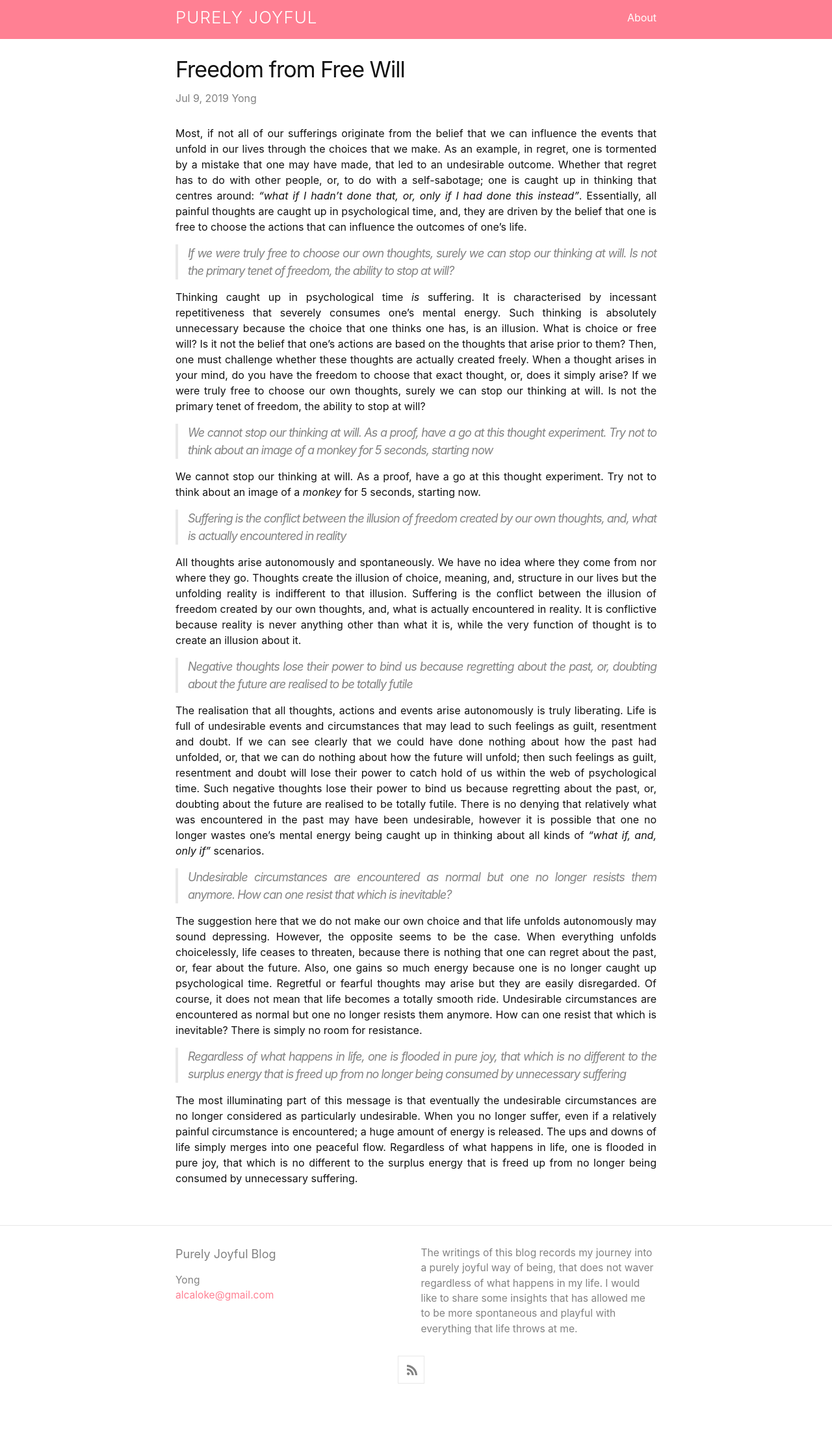
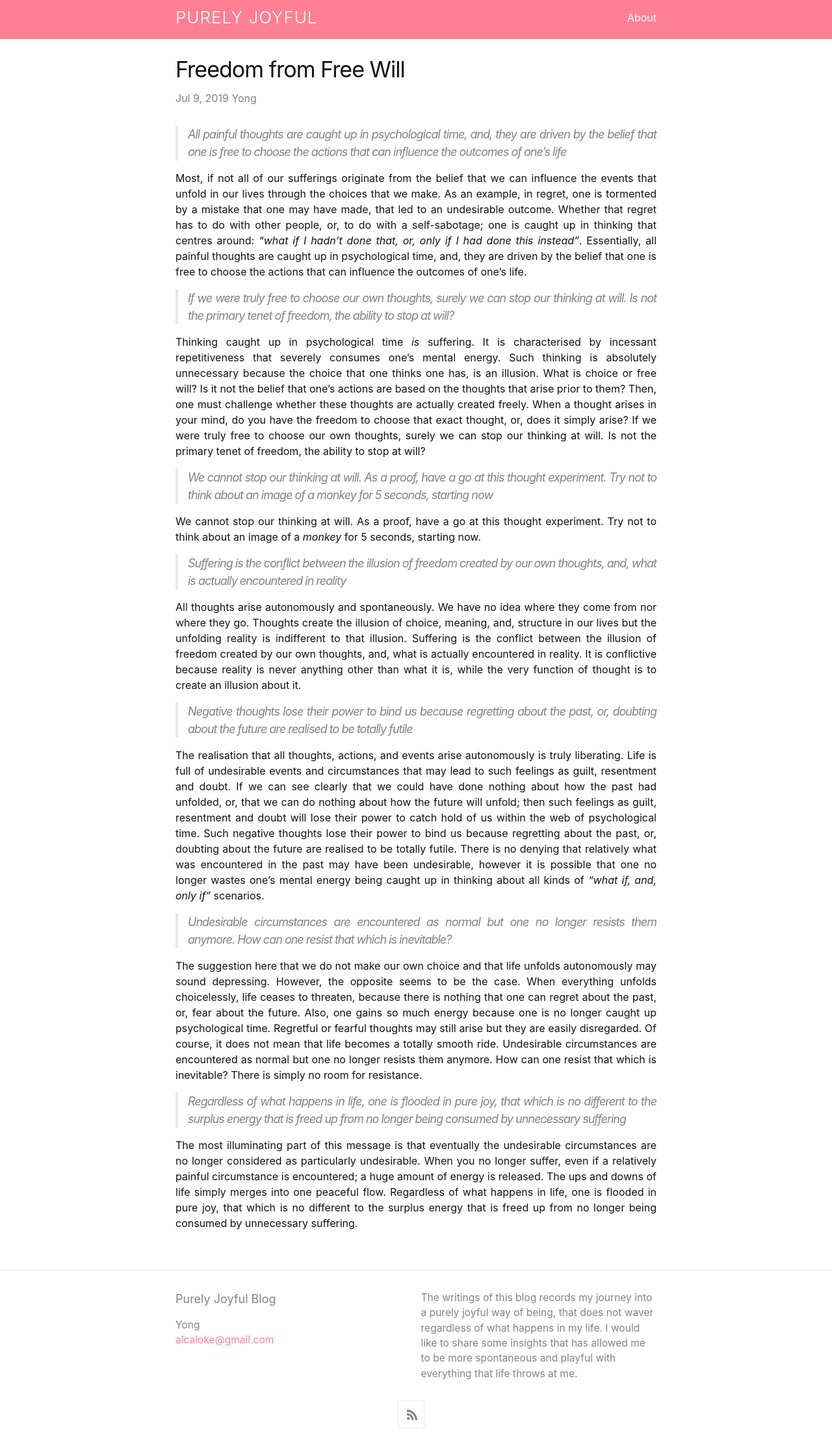
Before and after one commit to alcaloke/purelyjoyful.org, a Jekyll site: the page built from _posts/2019-07-09-freedom-from-free-will.md, in a window 1280 px wide. Shown: the whole page at 65% size. Built offline with Jekyll 4.4.1, drawn with Linux system fonts in a browser that asks for light colours; comment, search, counter and statistics services are not loaded; before the commit the page ends 2159 px from its top, so only the background shows below that.

Commit message:
2nd post & site title

```diff
--- a/_posts/2019-07-09-freedom-from-free-will.md
+++ b/_posts/2019-07-09-freedom-from-free-will.md
@@ -2,9 +2,10 @@
 layout: post
 title: Freedom from Free Will
 author: Yong
-categories:
-permalink: /:categories/:title
+permalink: /:title
 ---
+
+> All painful thoughts are caught up in psychological time, and, they are driven by the belief that one is free to choose the actions that can influence the outcomes of one’s life
 
 Most, if not all of our sufferings originate from the belief that we can influence the events that unfold in our lives through the choices that we make. As an example, in regret, one is tormented by a mistake that one may have made, that led to an undesirable outcome. Whether that regret has to do with other people, or, to do with a self-sabotage; one is caught up in thinking that centres around: *"what if I hadn’t done that, or, only if I had done this instead"*. Essentially, all painful thoughts are caught up in psychological time, and, they are driven by the belief that one is free to choose the actions that can influence the outcomes of one’s life.
 
@@ -22,11 +23,11 @@ All thoughts arise autonomously and spontaneously. We have no idea where they co
 
 > Negative thoughts lose their power to bind us because regretting about the past, or, doubting about the future are realised to be totally futile
 
-The realisation that all thoughts, actions and events arise autonomously is truly liberating. Life is full of undesirable events and circumstances that may lead to such feelings as guilt, resentment and doubt. If we can see clearly that we could have done nothing about how the past had unfolded, or, that we can do nothing about how the future will unfold; then such feelings as guilt, resentment and doubt will lose their power to catch hold of us within the web of psychological time. Such negative thoughts lose their power to bind us because regretting about the past, or, doubting about the future are realised to be totally futile. There is no denying that relatively what was encountered in the past may have been undesirable, however it is possible that one no longer wastes one’s mental energy being caught up in thinking about all kinds of *"what if, and, only if"* scenarios.
+The realisation that all thoughts, actions, and events arise autonomously is truly liberating. Life is full of undesirable events and circumstances that may lead to such feelings as guilt, resentment and doubt. If we can see clearly that we could have done nothing about how the past had unfolded, or, that we can do nothing about how the future will unfold; then such feelings as guilt, resentment and doubt will lose their power to catch hold of us within the web of psychological time. Such negative thoughts lose their power to bind us because regretting about the past, or, doubting about the future are realised to be totally futile. There is no denying that relatively what was encountered in the past may have been undesirable, however it is possible that one no longer wastes one’s mental energy being caught up in thinking about all kinds of *"what if, and, only if"* scenarios.
 
 > Undesirable circumstances are encountered as normal but one no longer resists them anymore. How can one resist that which is inevitable?
 
-The suggestion here that we do not make our own choice and that life unfolds autonomously may sound depressing. However, the opposite seems to be the case. When everything unfolds choicelessly, life ceases to threaten, because there is nothing that one can regret about the past, or, fear about the future. Also, one gains so much energy because one is no longer caught up psychological time. Regretful or fearful thoughts may arise but they are easily disregarded. Of course, it does not mean that life becomes a totally smooth ride. Undesirable circumstances are encountered as normal but one no longer resists them anymore. How can one resist that which is inevitable? There is simply no room for resistance.
+The suggestion here that we do not make our own choice and that life unfolds autonomously may sound depressing. However, the opposite seems to be the case. When everything unfolds choicelessly, life ceases to threaten, because there is nothing that one can regret about the past, or, fear about the future. Also, one gains so much energy because one is no longer caught up psychological time. Regretful or fearful thoughts may still arise but they are easily disregarded. Of course, it does not mean that life becomes a totally smooth ride. Undesirable circumstances are encountered as normal but one no longer resists them anymore. How can one resist that which is inevitable? There is simply no room for resistance.
 
 > Regardless of what happens in life, one is flooded in pure joy, that which is no different to the surplus energy that is freed up from no longer being consumed by unnecessary suffering
 
--- a/_sass/maxima/_header.scss
+++ b/_sass/maxima/_header.scss
@@ -23,7 +23,7 @@
     &:visited,
     &:hover {
         color: $brand-color-2;
-        text-decoration: none;
+        // text-decoration: none;
     }
 }
 
```
Also changed, not shown: _posts/2019-07-10-emptiness-speaks-through-transience-of-life.md (added, +28 -0 lines), about.md (+1 -1 lines).
